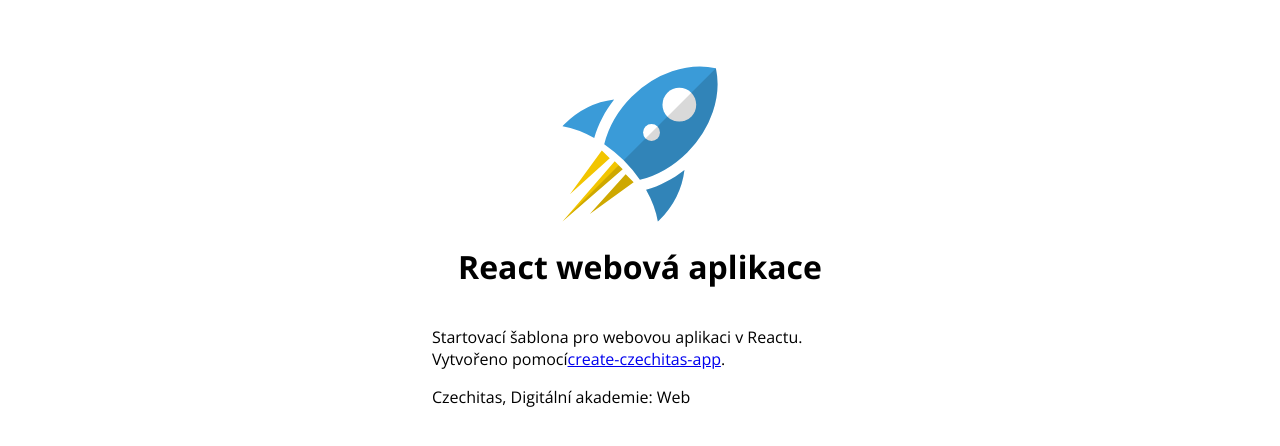
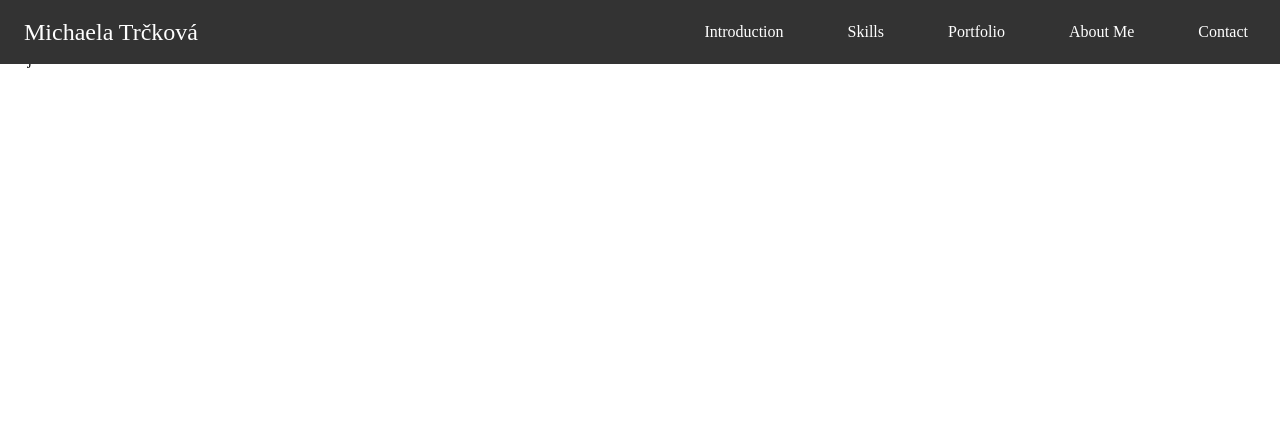
Before and after one commit to michaelamitr/personal-web-michaela-trckova, a React app: page / in a window 1280 px wide. Shown: the top 446 px of the page. Built offline with nearby package versions, Linux system fonts and the light colour scheme.

Commit message:
responsive navbar setup, edit needed

```diff
--- /dev/null
+++ b/src/components/Footer/footer.jsx
@@ -0,0 +1,6 @@
+import React from 'react';
+import './footer.css';
+
+export const Footer = () => {
+  return <p>Ahoj</p>;
+};
--- /dev/null
+++ b/src/components/Header/header.css
@@ -0,0 +1,104 @@
+header {
+  position: fixed;
+  width: 100%;
+  margin-top: -1rem;
+  padding: 0;
+}
+
+.navbar {
+  display: flex;
+  position: relative;
+  justify-content: space-between;
+  align-items: center;
+  background-color: #333;
+  color: white;
+  height: 4rem;
+}
+
+.brand-title {
+  font-size: 1.5rem;
+  margin: 0.5rem;
+  margin-left: 1.5rem;
+}
+
+.navbar-links {
+  height: 100%;
+  display: flex;
+  align-items: center;
+  display: none;
+}
+
+.navbar-links ul {
+  display: flex;
+  margin: 0;
+  padding: 0;
+}
+
+.navbar-links li {
+  list-style: none;
+}
+
+.navbar-links li a {
+  display: block;
+  text-decoration: none;
+  color: white;
+  padding: 1rem;
+}
+
+.navbar-links li:hover {
+  background-color: #555;
+}
+
+.toggle-button {
+  position: absolute;
+  right: 1rem;
+  display: flex;
+  flex-direction: column;
+  justify-content: space-between;
+  width: 30px;
+  height: 21px;
+}
+
+.toggle-button .bar {
+  height: 3px;
+  width: 100%;
+  background-color: white;
+  border-radius: 10px;
+}
+
+@media (min-width: 820px) {
+  .navbar {
+    flex-direction: row;
+    align-items: center;
+  }
+
+  a {
+    margin: 0 1rem 0 1rem;
+  }
+
+  .toggle-button {
+    display: none;
+  }
+
+  .navbar-links {
+    display: flex;
+    width: auto;
+  }
+
+  .navbar-links ul {
+    width: auto;
+    flex-direction: row;
+  }
+
+  .navbar-links ul li {
+    text-align: center;
+  }
+
+  .navbar-links ul li a {
+    padding: 1rem;
+  }
+
+  .navbar-links.active {
+    display: flex;
+  }
+}
--- /dev/null
+++ b/src/components/Header/header.jsx
@@ -0,0 +1,36 @@
+import React from 'react';
+import './header.css';
+
+export const Header = () => {
+  return (
+    <header>
+      <nav className="navbar">
+        <div className="brand-title">Michaela Trčková</div>
+        <a href="#" className="toggle-button">
+          <span className="bar"></span>
+          <span className="bar"></span>
+          <span className="bar"></span>
+        </a>
+        <div className="navbar-links">
+          <ul>
+            <li>
+              <a href="#introduction">Introduction</a>
+            </li>
+            <li>
+              <a href="#skills">Skills</a>
+            </li>
+            <li>
+              <a href="#portfolio">Portfolio</a>
+            </li>
+            <li>
+              <a href="#aboutMe">About Me</a>
+            </li>
+            <li>
+              <a href="#contact">Contact</a>
+            </li>
+          </ul>
+        </div>
+      </nav>
+    </header>
+  );
+};
--- a/src/index.jsx
+++ b/src/index.jsx
@@ -1,28 +1,25 @@
 import React from 'react';
 import { createRoot } from 'react-dom/client';
 import './style.css';
+import { Header } from './components/Header/header';
+import { Footer } from './components/Footer/footer';
 
 const App = () => {
   return (
-    <div className="container">
-      <header>
-        <div className="logo" />
-        <h1>React webová aplikace</h1>
-      </header>
+    <div>
+      <Header />
       <main>
         <p>
           Startovací šablona pro webovou aplikaci v Reactu. Vytvořeno pomocí
-          <a href="https://www.npmjs.com/package/create-czechitas-app">create-czechitas-app</a>
+          <a href="https://www.npmjs.com/package/create-czechitas-app">
+            create-czechitas-app
+          </a>
           .
         </p>
       </main>
-      <footer>
-        <p>Czechitas, Digitální akademie: Web</p>
-      </footer>
+      <Footer />
     </div>
   );
 };
 
-createRoot(
-  document.querySelector('#app'),
-).render(<App />);
+createRoot(document.querySelector('#app')).render(<App />);
--- a/src/style.css
+++ b/src/style.css
@@ -1,29 +1,21 @@
 @import url('https://fonts.googleapis.com/css2?family=Open+Sans:wght@400;700&display=swap');
 
-* {
+html {
   box-sizing: border-box;
 }
 
-html {
-  font-family: 'Open Sans', sans-serif;
+*,
+::after,
+::before {
+  box-sizing: inherit;
 }
 
-.container {
-  max-width: 26rem;
-  margin-right: auto;
-  margin-left: auto;
+body {
+  margin: 0;
+  padding: 0;
 }
 
-header {
-  display: flex;
-  flex-direction: column;
-  align-items: center;
-  margin-top: 4rem;
+#app {
+  margin: 0;
+  padding: 0;
 }
-
-.logo {
-  width: 10rem;
-  height: 10rem;
-  background-image: url(./img/rocket.svg);
-  background-size: contain;
-}
```
Also changed, not shown: src/components/Footer/footer.css (added), src/img/rocket.svg (deleted).
